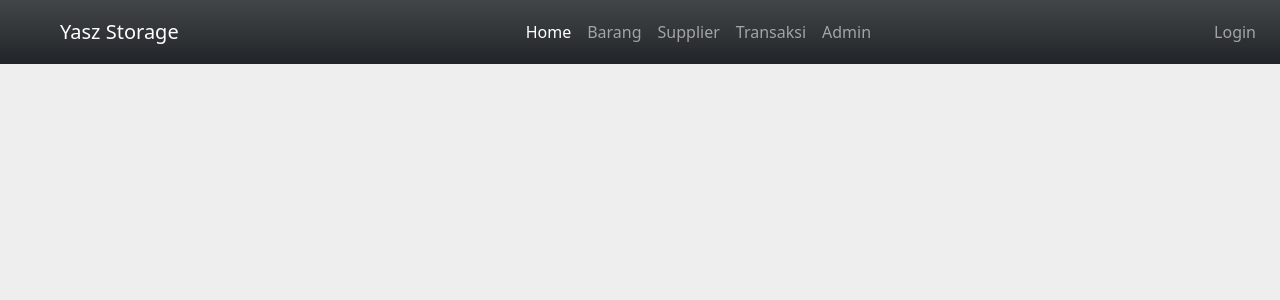
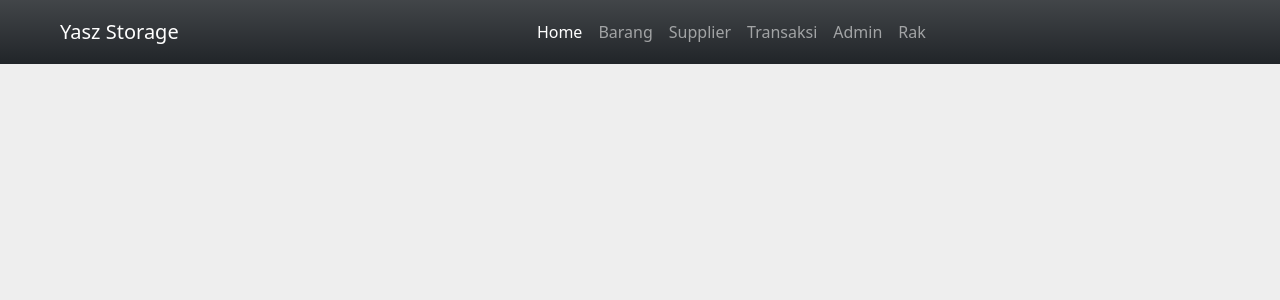
Before and after one commit to iyasz/pwpb_crud, a PHP site: page / in a window 1280 px wide. Shown: the top 300 px of the page. Run offline with PHP 8.4, Linux system fonts and the light colour scheme.

Commit message:
menambah nav rak

```diff
--- a/index.php
+++ b/index.php
@@ -85,10 +85,8 @@ $olds = [];
           <a class="nav-link" href="supplier/">Supplier</a>
           <a class="nav-link" href="transaksi/">Transaksi</a>
           <a class="nav-link" href="admin/">Admin</a>
+          <a class="nav-link " href="../rak/">Rak</a>
 
-        </div>
-        <div class="navbar-nav p-1 text-center">
-          <a class="nav-link" href="" data-bs-toggle="modal" data-bs-target="#loginPage">Login</a>
         </div>
       </div>
     </div>
```
